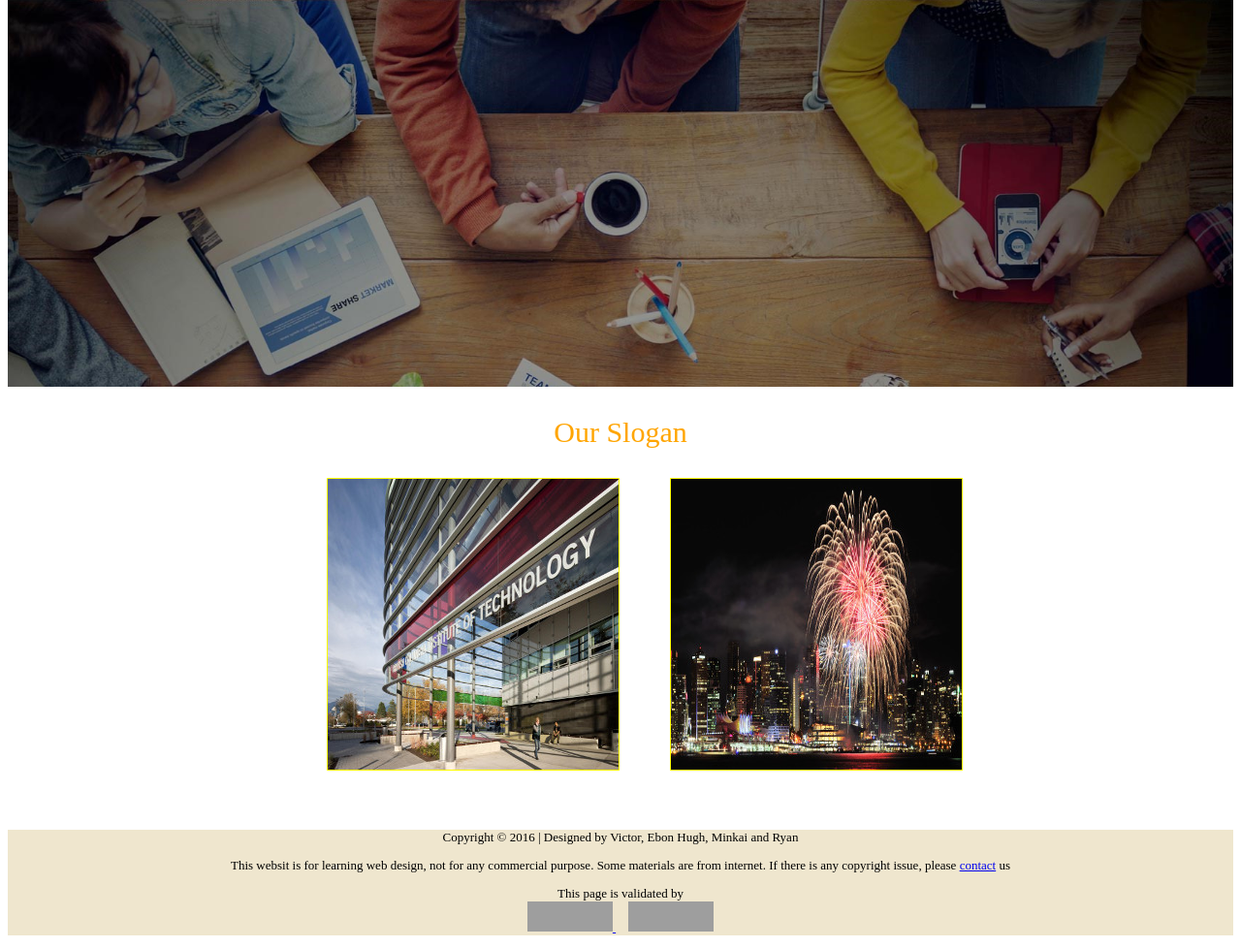
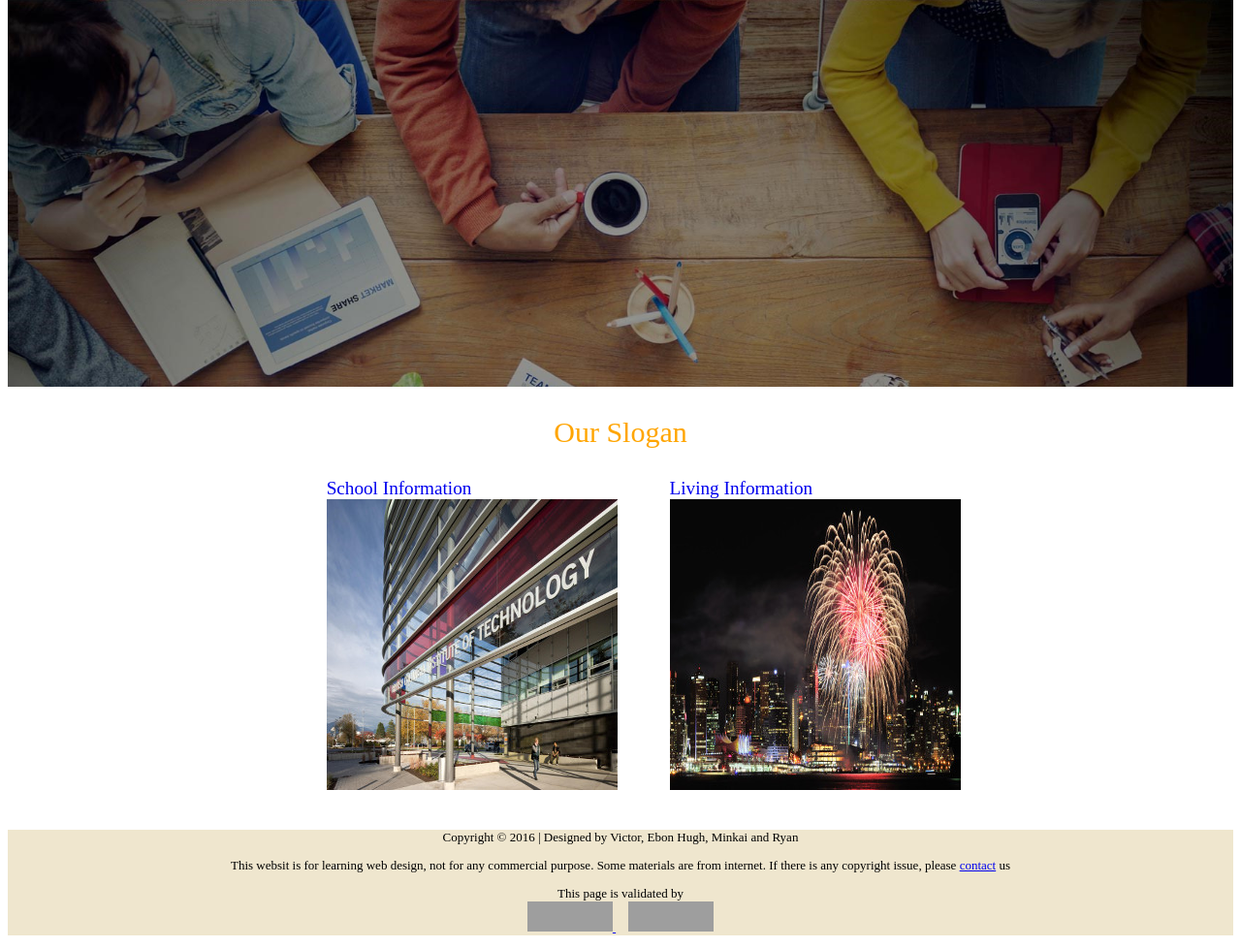
Before and after one commit to ryanhhtan/G12, a PHP site: page / in a window 1280 px wide. Shown: the part 109-1087 px from the top of the page at 97% size. Run offline with PHP 8.4, Linux system fonts and the light colour scheme; grey boxes are pictures that could not be loaded.

Commit message:
fix sightvie navigation bar

```diff
--- a/index.html
+++ b/index.html
@@ -27,11 +27,16 @@
 			<div id="galleriesarea">
 				<div id="studygallery" class="galleries">
 					<a href="html/schools.html" title="Study information section">
+                        School Information
+                        <br>
 						<img id="schoolPhotos" title="schools" src="images/BCIT/bcit.jpg" alt="study information picture">
 					</a>
+
 				</div>
 				<div id="livinggallery" class="galleries">
 					<a href="html/livingHomepage.html" title="Living information section">
+                        Living Information
+                        <br>
 						<img id="livingPhotos" title="living info" src="images/Entertainment/entertainment.jpg" alt="living information picture">
 					</a>
 				</div>
--- a/style/homepage.css
+++ b/style/homepage.css
@@ -8,7 +8,6 @@
 .galleries {
 	width: 300px;
 	height: 300px;
-	border: 1px solid yellow;
 }
 
 #slogan {
@@ -52,3 +51,8 @@
     background-repeat: no-repeat;
     background-size: cover;
 }
+
+.galleries a {
+    text-decoration: none;
+    font-size: larger;
+}
--- a/style/sightstyle.css
+++ b/style/sightstyle.css
@@ -34,10 +34,10 @@ body		{background-color:white;
 
 
 }
-div ul 	{	list-style-type: none;
+.main ul 	{	list-style-type: none;
 
 }
-div li 	{	display: inline;
+.main li 	{	display: inline;
 
 			padding-right: 80px;
 			font-size:20px;
```
